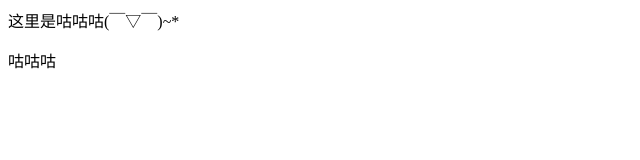
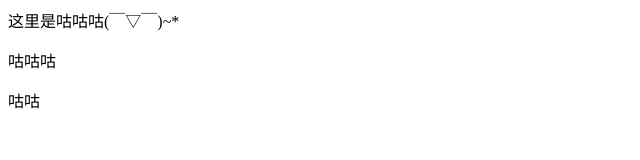
Before and after one commit to QIANQM/QIANQM.github.io, a plain HTML site: page index.html in a window 1280 px wide. Shown: the full height of the page, 0-640 px from the left. Drawn offline with Linux system fonts and the light colour scheme.

Commit message:
Update index.html

```diff
--- a/index.html
+++ b/index.html
@@ -1,2 +1,3 @@
 <p>这里是咕咕咕(￣▽￣)~*
 <p>咕咕咕
+<p>咕咕
```
